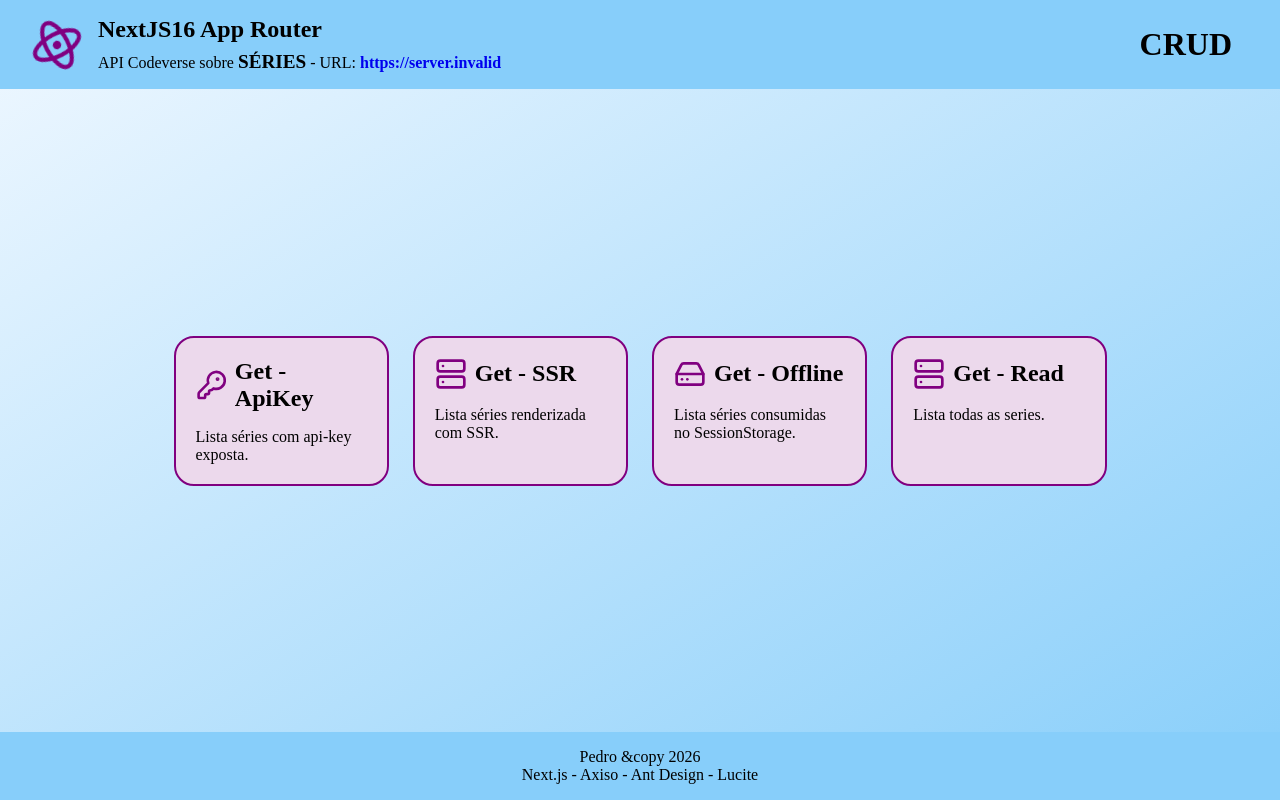
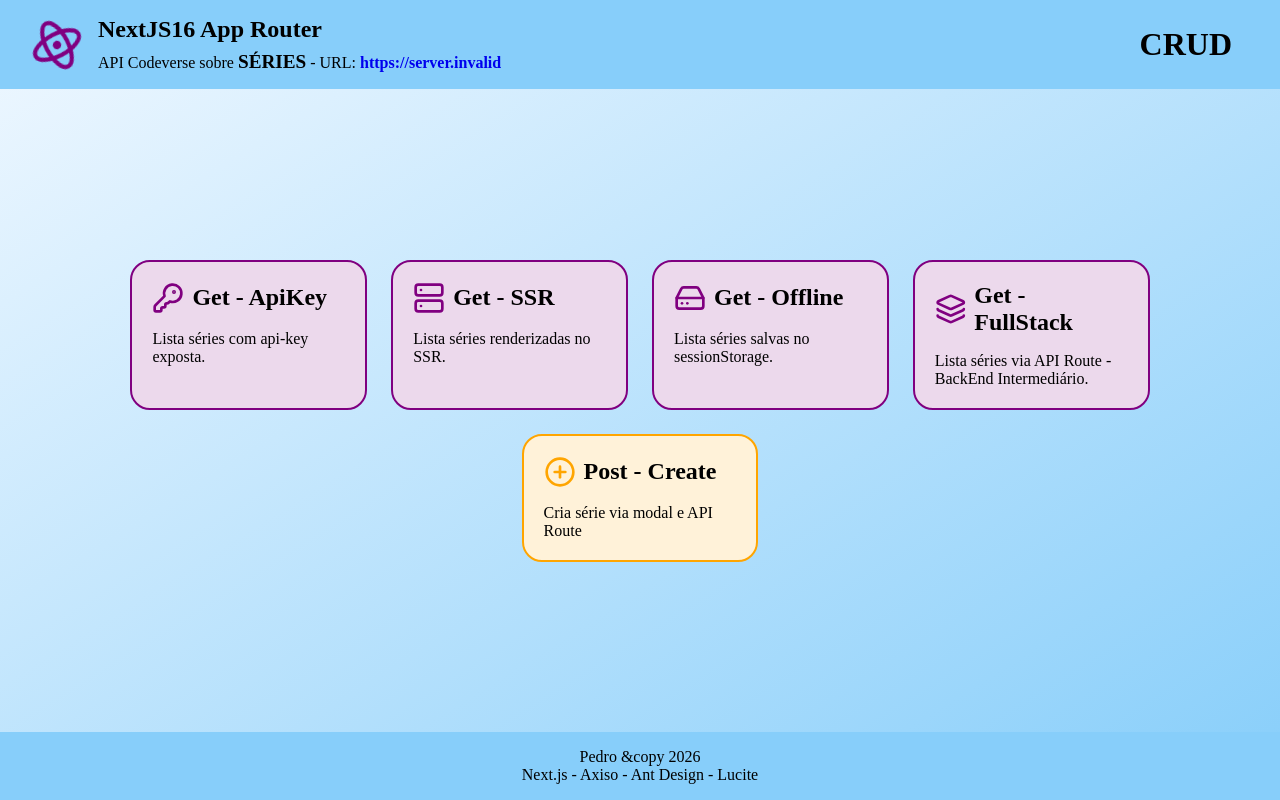
Before and after one commit to PedroUE/FrontEnd2-Fullstack, a Next.js app: page / in a window 1280 px wide. Built offline with nearby package versions, Linux system fonts and the light colour scheme; no server answers; what @ant-design/nextjs-registry would draw is missing.

Commit message:
ft: Finaliza FormModal

```diff
--- a/src/data/crud.js
+++ b/src/data/crud.js
@@ -1,5 +1,13 @@
-import { KeyRound, Server, HardDrive } from 'lucide-react';
-
+import {
+    HardDrive,
+    KeyRound,
+    Layers3,
+    List,
+    PlusCircle,
+    Server,
+    SquarePen,
+    Trash2,
+} from 'lucide-react';
 
 export const examples = [
     {
@@ -14,7 +22,7 @@ export const examples = [
         id: 2,
         method: 'SSR',
         verb: 'Get',
-        description: 'Lista séries renderizada com SSR.',
+        description: 'Lista séries renderizadas no SSR.',
         color: 'purple',
         Icon: Server,
     },
@@ -22,20 +30,27 @@ export const examples = [
         id: 3,
         method: 'Offline',
         verb: 'Get',
-        description: 'Lista séries consumidas no SessionStorage.',
+        description: 'Lista séries salvas no sessionStorage.',
         color: 'purple',
         Icon: HardDrive,
     },
+    {
+        id: 4,
+        method: 'FullStack',
+        verb: 'Get',
+        description: 'Lista séries via API Route - BackEnd Intermediário.',
+        color: 'purple',
+        Icon: Layers3,
+    },
 ];
-
 
 export const crud = [
     {
-        id: 2,
-        method: 'Read',
-        verb: 'Get',
-        description: 'Lista todas as series.',
-        color: 'purple',
-        Icon: Server,
+        id: 4,
+        method: 'Create',
+        verb: 'Post',
+        description: 'Cria série via modal e API Route',
+        color: 'orange',
+        Icon: PlusCircle,
     },
 ];
```
Also changed, not shown: src/components/FormModal.jsx (added, +92 -0 lines), src/app/fullstack/page.jsx (renamed from src/app/read/page.jsx).
